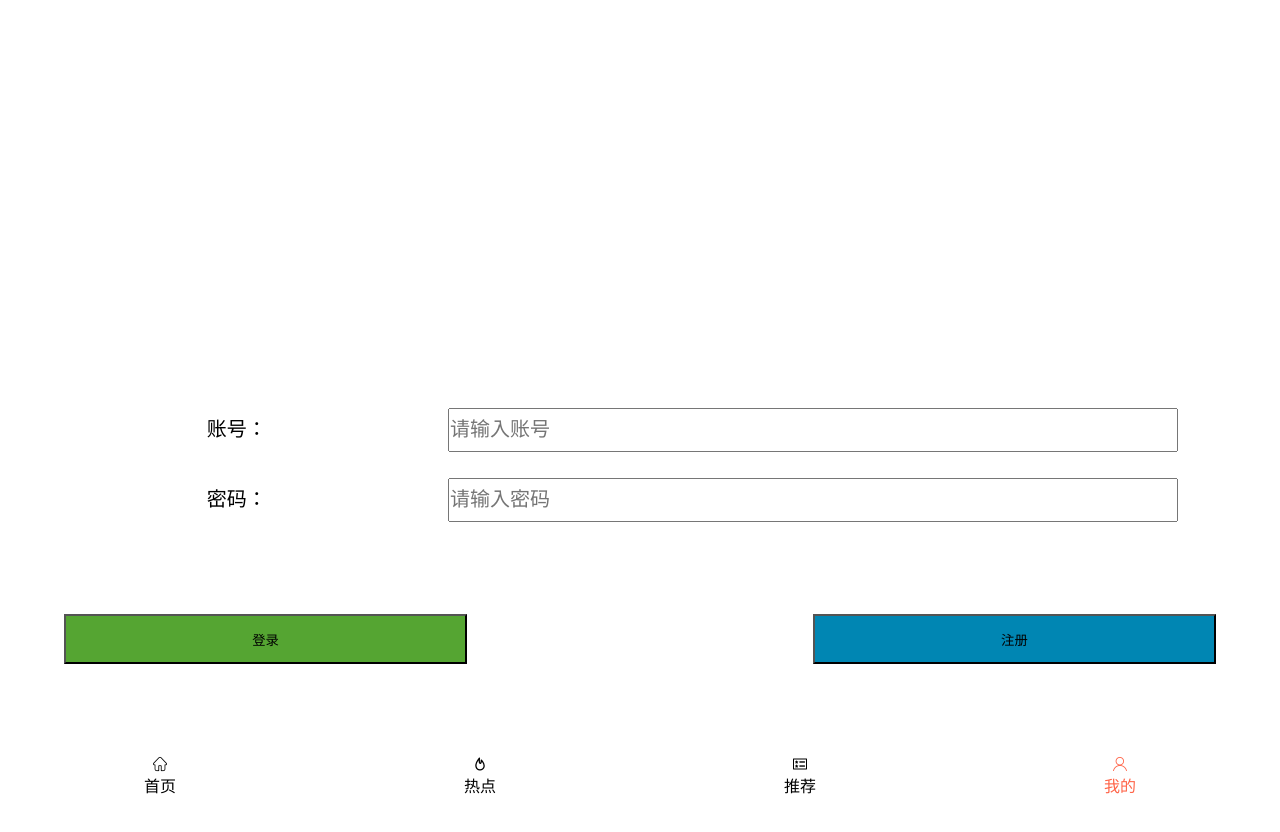
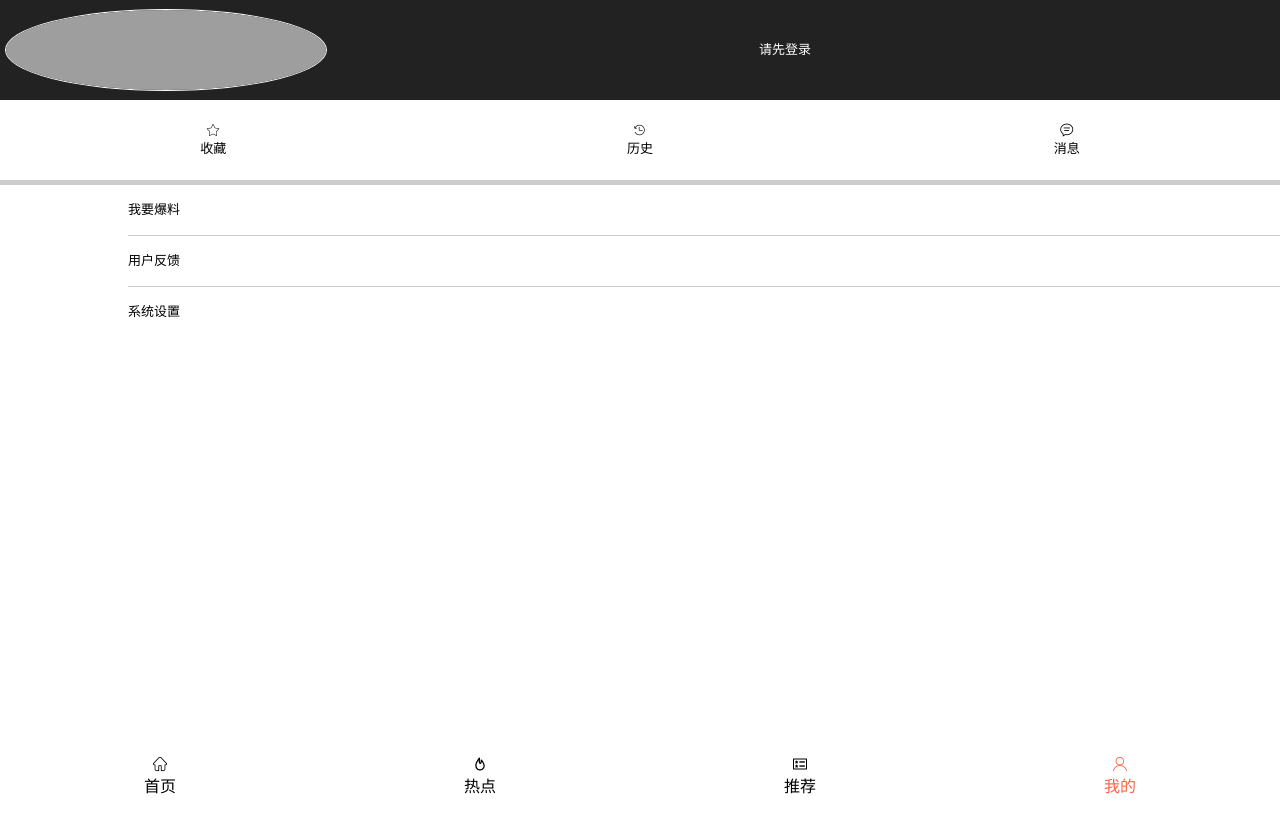
Before and after one commit to sjz01/lizhinews, a Vue app: page /mine in a window 1280 px wide. Shown: the top 832 px of the page. After the commit the page ends 800 px from the top, so only its background shows below. Built offline with nearby package versions, Linux system fonts and the light colour scheme; grey boxes are pictures that could not be loaded.

Commit message:
刘永志

```diff
--- a/src/components/Mine.vue
+++ b/src/components/Mine.vue
@@ -1,14 +1,22 @@
 <template>
     <div id="mine">
 <!--        个人信息页面-->
-    <div class="div" v-if="num==1">
-        <div class="item">
+    <div class="div">
+        <div class="item" v-if="num">
             <div class="itema">
                 <img src="http://e.hiphotos.baidu.com/image/h%3D300/sign=a9e671b9a551f3dedcb2bf64a4eff0ec/4610b912c8fcc3cef70d70409845d688d53f20f7.jpg" alt="">
             </div>
             <div class="itemb">
                 <p>Admin</p>
             </div>
+        </div>
+        <div class="item" v-if="!num">
+            <div class="itema">
+                <img src="https://p0.ssl.qhimgs1.com/sdr/400__/t01a6aa63ec1979d394.jpg" alt="">
+            </div>
+            <router-link class="itemb" tag="div" to="/mine/login">
+                <p>请先登录</p>
+            </router-link>
         </div>
         <ul class="three">
             <li>
@@ -30,37 +38,6 @@
             <li>系统设置</li>
         </ul>
     </div>
-
-<!--        注册页面-->
-        <div class="rehister" v-if="num==2">
-        <ul>
-            <li>用户名：</li>
-            <li>密码：</li>
-            <li>确认密码：</li>
-        </ul>
-        <ul>
-            <li><input type="text" placeholder="请输入用户名"></li>
-            <li><input type="password" placeholder="请输入密码"></li>
-            <li><input type="password" placeholder="请重复密码"></li>
-        </ul>
-        <button>注册</button>
-    </div>
-
-<!--        登陆页面-->
-        <div class="login" v-if="num==0">
-            <ul>
-                <li>账号：</li>
-                <li>密码：</li>
-            </ul>
-            <ul>
-                <li><input type="text" placeholder="请输入账号" v-model="username"></li>
-                <li><input type="password" placeholder="请输入密码" v-model="password"></li>
-            </ul>
-            <div>
-                <button class="btna" @click="getuser">登录</button>
-                <button class="btnb" @click="rehister">注册</button>
-            </div>
-        </div>
     </div>
 </template>
 
@@ -69,29 +46,19 @@
         name: "Mine",
         data () {
             return{
-            num:0,
+            num:false,
             username:'',
             password:'',
             login:false,
             }
         },
         methods:{
-            rehister() {
-            this.num=2;
-            },
-            getuser() {
-                 if (this.username=='admin'&&this.password=='admin') {
-                    localStorage.username=this.username;
-                    localStorage.password=this.password
-                    this.num=1;
-                }
 
-
-            }
         },
         created() {
+            localStorage.clear()
             if (localStorage.username&&localStorage.password){
-                this.num=1;
+                this.num=true;
             }
         }
     }
@@ -101,8 +68,6 @@
     #mine{
         width: 100%;
         height: 100%;
-
-
 
         .item{
             height: 100px;
@@ -161,95 +126,99 @@
                 border-bottom: 1px solid #cccccc;
             }
         }
-
+        .rehister{
+            border: 1px solid white;
+            font-size: 24px;
+            color:#990055;
+        }
     }
-    .div{
-        width: 100%;
-        height: 100%;
-    }
-    .rehister{
-        width: 90%;
-        margin: 10% auto;
-        overflow: hidden;
-    }
-    .rehister ul{
-        float: left;
-    }
-    .rehister ul:nth-of-type(1){
-        width: 30%;
-    }
-    .rehister ul:nth-of-type(2){
-        width: 70%;
-    }
-    .rehister li{
-        width: 100%;
-        height: 50px;
-        line-height: 50px;
-        text-align: center;
-        margin: 20px 0;
-        font-size: 20px;
-    }
-    .rehister li input{
-        width: 90%;
-        height: 40px;
-    }
-    .rehister button{
-        width: 100%;
-        height: 40px;
-        background-color: deepskyblue;
-        margin-top: 80px;
-        font-size: 20px;
-        color: greenyellow;
-    }
-    .login{
-        width: 90%;
-        margin: 30% auto;
-        overflow: hidden;
-        ul{
-            float: left;
+    /*.div{*/
+    /*    width: 100%;*/
+    /*    height: 100%;*/
+    /*}*/
+    /*.rehister{*/
+    /*    width: 90%;*/
+    /*    margin: 10% auto;*/
+    /*    overflow: hidden;*/
+    /*}*/
+    /*.rehister ul{*/
+    /*    float: left;*/
+    /*}*/
+    /*.rehister ul:nth-of-type(1){*/
+    /*    width: 30%;*/
+    /*}*/
+    /*.rehister ul:nth-of-type(2){*/
+    /*    width: 70%;*/
+    /*}*/
+    /*.rehister li{*/
+    /*    width: 100%;*/
+    /*    height: 50px;*/
+    /*    line-height: 50px;*/
+    /*    text-align: center;*/
+    /*    margin: 20px 0;*/
+    /*    font-size: 20px;*/
+    /*}*/
+    /*.rehister li input{*/
+    /*    width: 90%;*/
+    /*    height: 40px;*/
+    /*}*/
+    /*.rehister button{*/
+    /*    width: 100%;*/
+    /*    height: 40px;*/
+    /*    background-color: deepskyblue;*/
+    /*    margin-top: 80px;*/
+    /*    font-size: 20px;*/
+    /*    color: greenyellow;*/
+    /*}*/
+    /*.login{*/
+    /*    width: 90%;*/
+    /*    margin: 30% auto;*/
+    /*    overflow: hidden;*/
+    /*    ul{*/
+    /*        float: left;*/
 
 
-        }
-    }
-    .login ul:nth-of-type(1){
-        width: 30%;
-    }
-    .login ul:nth-of-type(2){
-        width: 70%;
-    }
-    .login li input{
-        width: 90%;
-        height: 40px;
-    }
-    .login li input{
-        width: 90%;
-        height: 40px;
-    }
-    .login li{
-        width: 100%;
-        height: 50px;
-        line-height: 50px;
-        text-align: center;
-        margin: 20px 0;
-        font-size: 20px;
-    }
-    .login div{
-        width: 100%;
-        height: 50px;
-        clear: both;
-        display: flex;
-        align-items: center;
-        justify-content: space-between;
-        margin-top: 230px;
-    }
-    .btna{
-        width: 35%;
-        height: 100%;
-        background-color: #55a532;
-    }
-    .btnb{
-        width: 35%;
-        height: 100%;
-        background-color: #0086b3;
-    }
+    /*    }*/
+    /*}*/
+    /*.login ul:nth-of-type(1){*/
+    /*    width: 30%;*/
+    /*}*/
+    /*.login ul:nth-of-type(2){*/
+    /*    width: 70%;*/
+    /*}*/
+    /*.login li input{*/
+    /*    width: 90%;*/
+    /*    height: 40px;*/
+    /*}*/
+    /*.login li input{*/
+    /*    width: 90%;*/
+    /*    height: 40px;*/
+    /*}*/
+    /*.login li{*/
+    /*    width: 100%;*/
+    /*    height: 50px;*/
+    /*    line-height: 50px;*/
+    /*    text-align: center;*/
+    /*    margin: 20px 0;*/
+    /*    font-size: 20px;*/
+    /*}*/
+    /*.login div{*/
+    /*    width: 100%;*/
+    /*    height: 50px;*/
+    /*    clear: both;*/
+    /*    display: flex;*/
+    /*    align-items: center;*/
+    /*    justify-content: space-between;*/
+    /*    margin-top: 230px;*/
+    /*}*/
+    /*.btna{*/
+    /*    width: 35%;*/
+    /*    height: 100%;*/
+    /*    background-color: #55a532;*/
+    /*}*/
+    /*.btnb{*/
+    /*    width: 35%;*/
+    /*    height: 100%;*/
+    /*    background-color: #0086b3;*/
+    /*}*/
 </style>
--- /dev/null
+++ b/src/components/login.vue
@@ -0,0 +1,26 @@
+<template>
+    <div id="login">
+        <ul>
+            <li>账号：</li>
+            <li>密码：</li>
+        </ul>
+        <ul>
+            <li><input type="text" placeholder="请输入账号" v-model="username"></li>
+            <li><input type="password" placeholder="请输入密码" v-model="password"></li>
+        </ul>
+        <div>
+            <button class="btna" @click="getuser">登录</button>
+            <button class="btnb" @click="rehister">注册</button>
+        </div>
+    </div>
+</template>
+
+<script>
+    export default {
+        name: "login"
+    }
+</script>
+
+<style scoped>
+
+</style>
--- a/src/router.js
+++ b/src/router.js
@@ -22,6 +22,12 @@ export default new Router({
     {
       path:'/mine',
       component:() => import('./components/Mine'),
+      children:[
+        {
+          path:'/mine/login',
+          component:()=> import('./components/login')
+        },
+      ]
     },
     {
       path:'*',
```
Also changed, not shown: src/components/Rehister.vue (added, +25 -0 lines).
